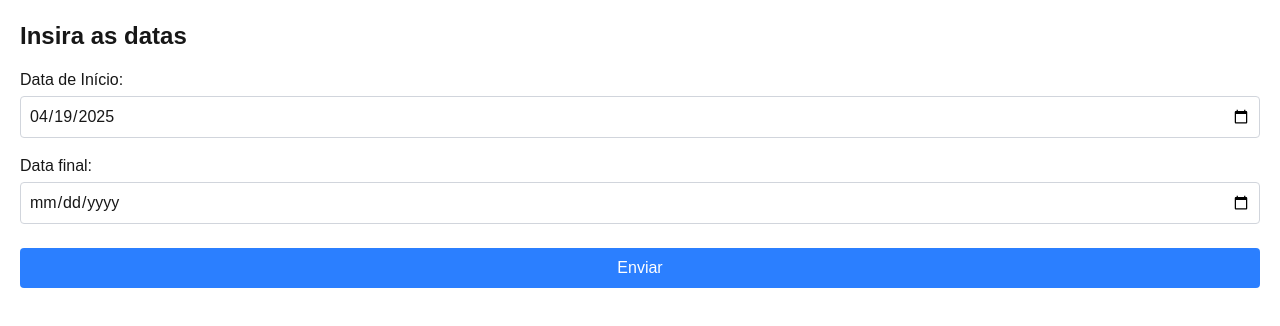
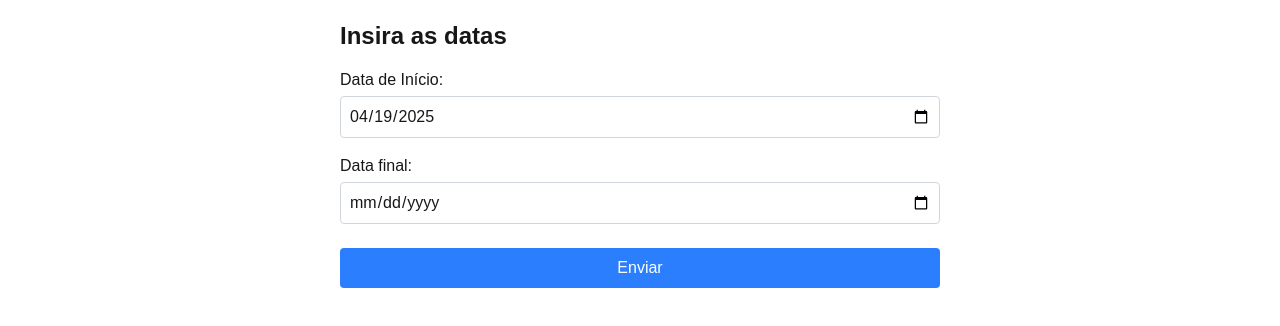
Before and after one commit to dspedroborges/daysleft, a Next.js app: page / in a window 1280 px wide. Shown: the top 326 px of the page. Built offline with nearby package versions, Linux system fonts and the light colour scheme.

Commit message:
smaller form

```diff
--- a/src/app/page.tsx
+++ b/src/app/page.tsx
@@ -53,7 +53,7 @@ function HomePage() {
 
   if (!startDate || !targetDate) {
     return (
-      <div className="p-5">
+      <div className="p-5 lg:w-1/2 mx-auto">
         <h1 className="text-2xl font-bold mb-4">Insira as datas</h1>
         <form onSubmit={handleSubmit} className="flex flex-col space-y-4">
           <div className="flex flex-col">
```
